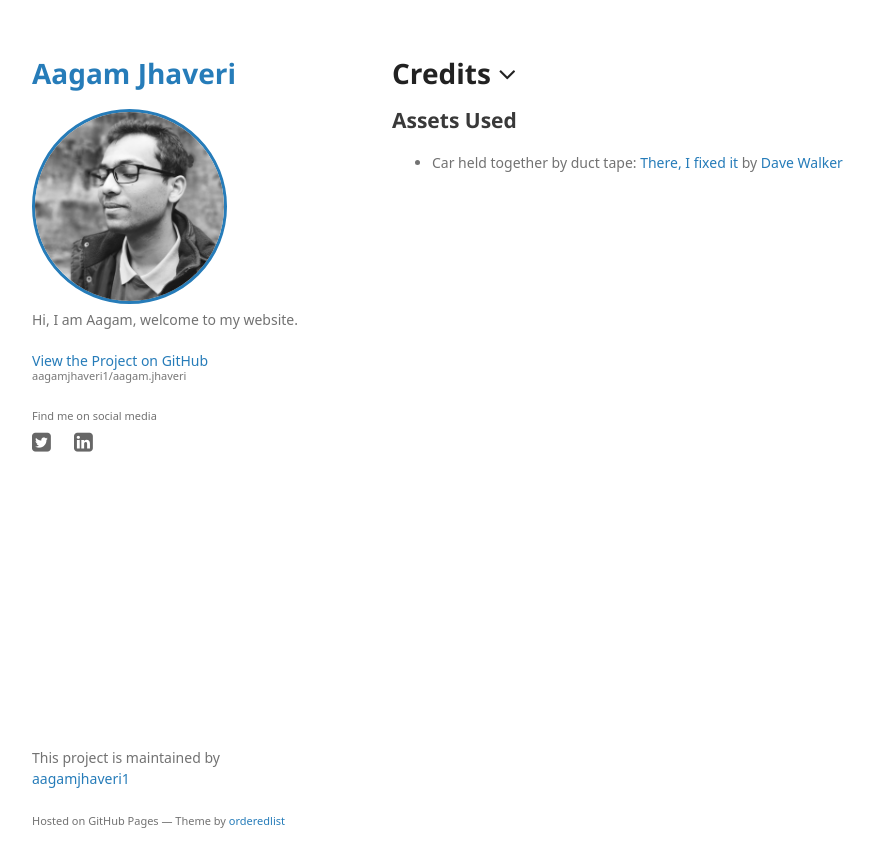
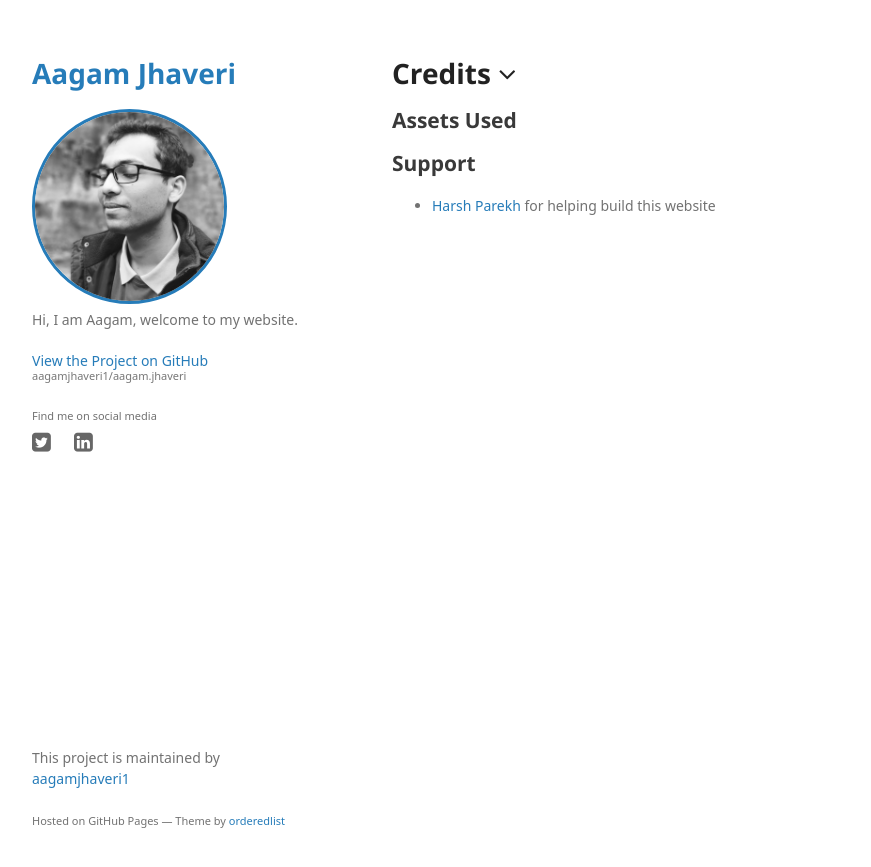
Before and after one commit to aagamjhaveri1/aagam.jhaveri, a Jekyll site: the page built from credits.md, in a window 1280 px wide. Shown: the top 867 px of the page, without its empty margins (178-1049 px from the left). Built offline with Jekyll 4.4.1, drawn with Linux system fonts in a browser that asks for light colours; some web fonts are replaced; a script that is not in the unit is left out.

Commit message:
Update credits page

```diff
--- a/_data/credits.yaml
+++ b/_data/credits.yaml
@@ -1,7 +1,6 @@
-assets:
-  images:
-    - name: There, I fixed it
-      location: dev-log/there_i_fixed_it-dave_walker.jpg
-      author: Dave Walker
-      src: https://www.flickr.com/photos/ffg/5696784314
-      desc: Car held together by duct tape
+assets: []
+
+people:
+  - name: Harsh Parekh
+    url: https://harsh.parekh.page
+    credit: helping build this website
--- a/credits.md
+++ b/credits.md
@@ -4,12 +4,18 @@ title: Credits
 section_url: /credits
 ---
 
+{% if site.data.credits.assets %}
 ## Assets Used
 
 {% for asset in site.data.credits.assets.images %}
 - {{asset.desc}}: [{{ asset.name }}](/assets/img/{{asset.location}}) by [{{ asset.author }}]({{asset.src}})
 {% endfor %}
+{% endif %}
+
+{% if site.data.credits.people %}
+## Support
 
 {% for person in site.data.credits.people %}
 - [{{ person.name }}]({{ person.url }}) for {{ person.credit }}
 {% endfor %}
+{% endif %}
```
